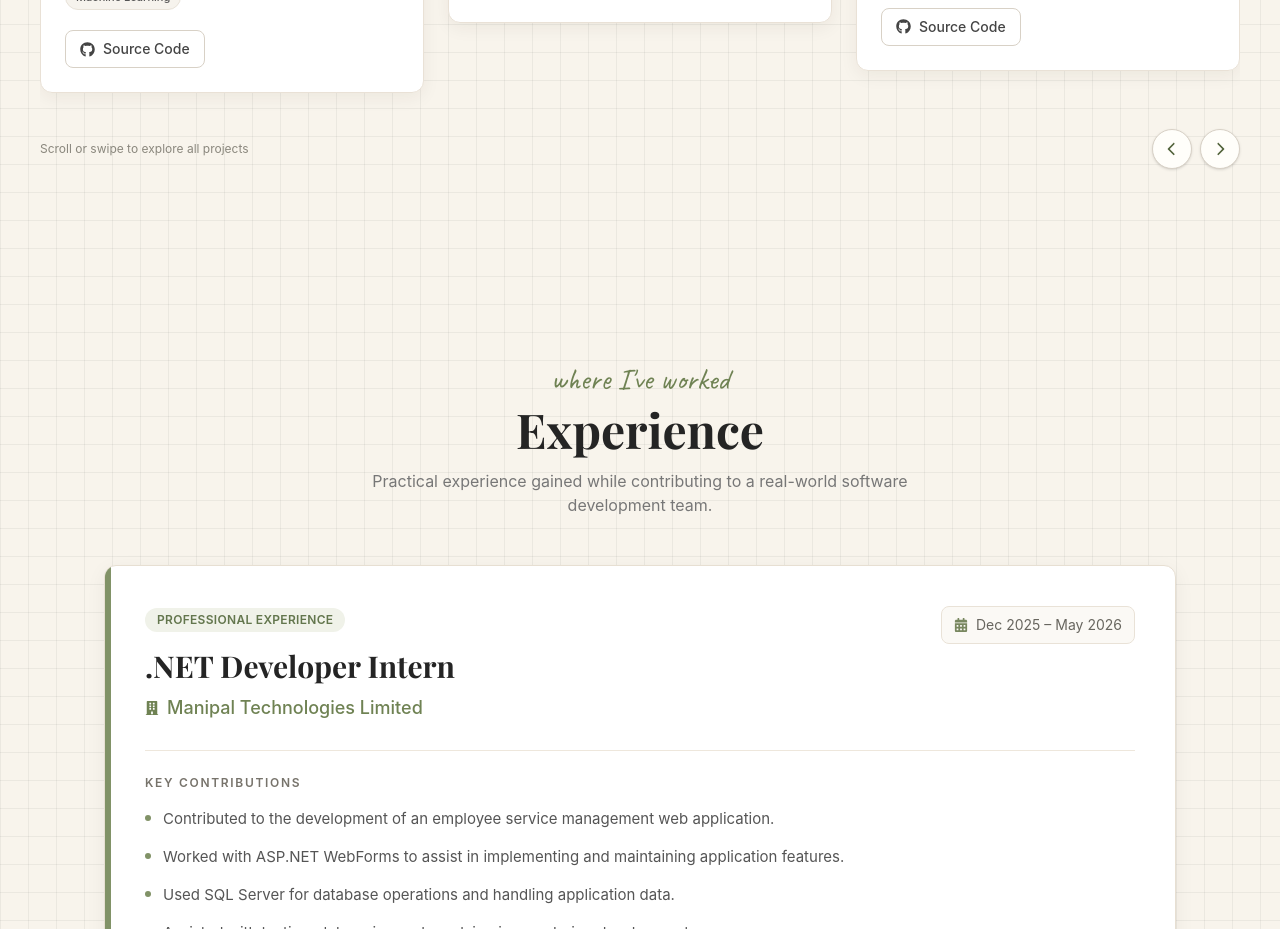
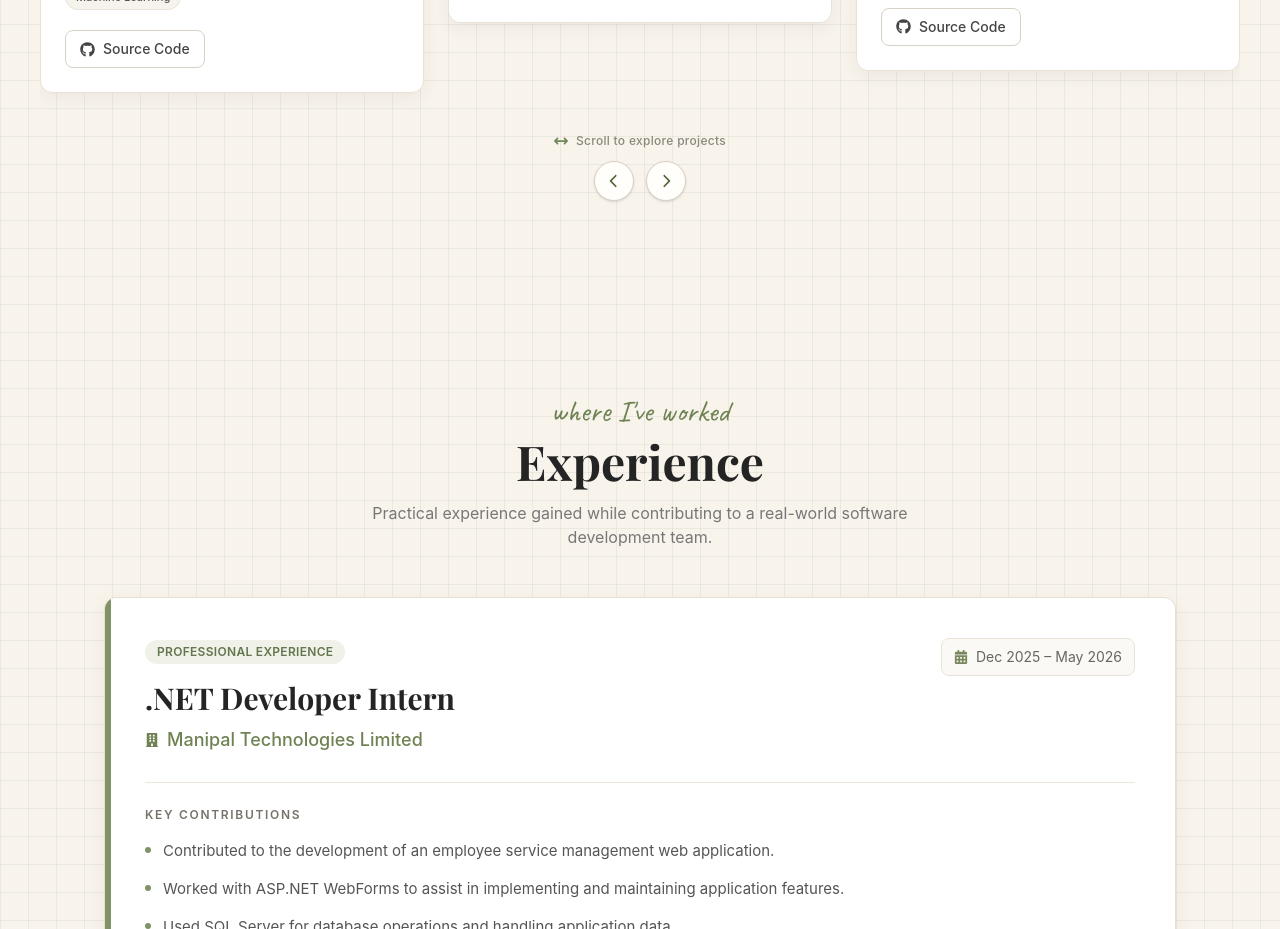
Before and after one commit to aish-0925/portfolio, a React (Vite) app: page / in a window 1280 px wide. Shown: the part 3560-4489 px from the top of the page. Built offline with nearby package versions, Linux system fonts and the light colour scheme.

Commit message:
Center project carousel scroll indicator

```diff
--- a/src/components/Projects.jsx
+++ b/src/components/Projects.jsx
@@ -5,6 +5,7 @@ import {
   FaArrowUpRightFromSquare,
   FaChevronLeft,
   FaChevronRight,
+  FaArrowsLeftRight,
 } from "react-icons/fa6";
 
 import projects from "../data/projects";
@@ -197,11 +198,12 @@ export default function Projects() {
           ))}
         </div>
 
-        <div className="mt-4 flex items-center justify-between">
-          <p className="text-xs text-[#8a877d]">
-            Scroll or swipe to explore all projects
-          </p>
-          <div className="flex gap-2">
+        <div className="mt-5 flex flex-col items-center gap-3">
+          <div className="flex items-center gap-2 text-xs font-medium tracking-wide text-[#8a877d]">
+            <FaArrowsLeftRight className="text-[#71865a]" size={14} />
+            <span>Scroll to explore projects</span>
+          </div>
+          <div className="flex items-center justify-center gap-3">
             <button
               type="button"
               onClick={() => scrollProjects(-1)}
```
